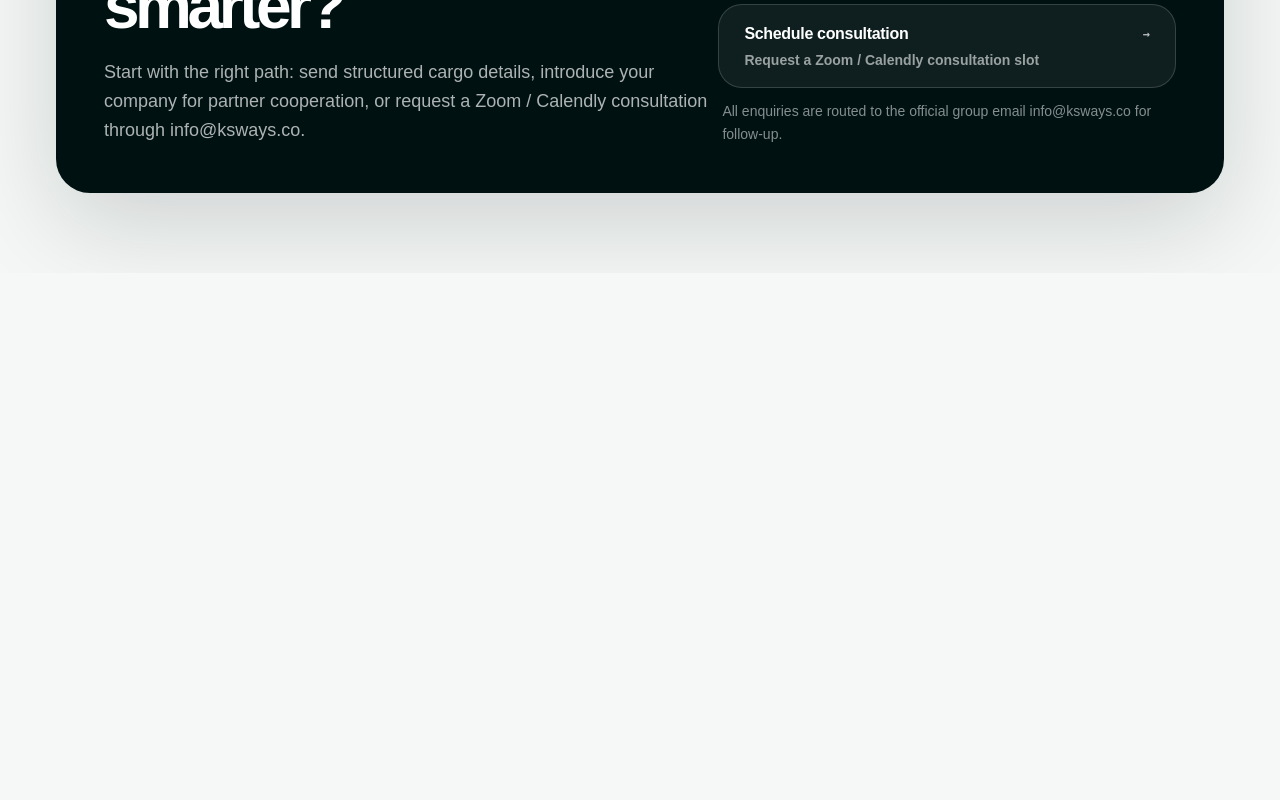
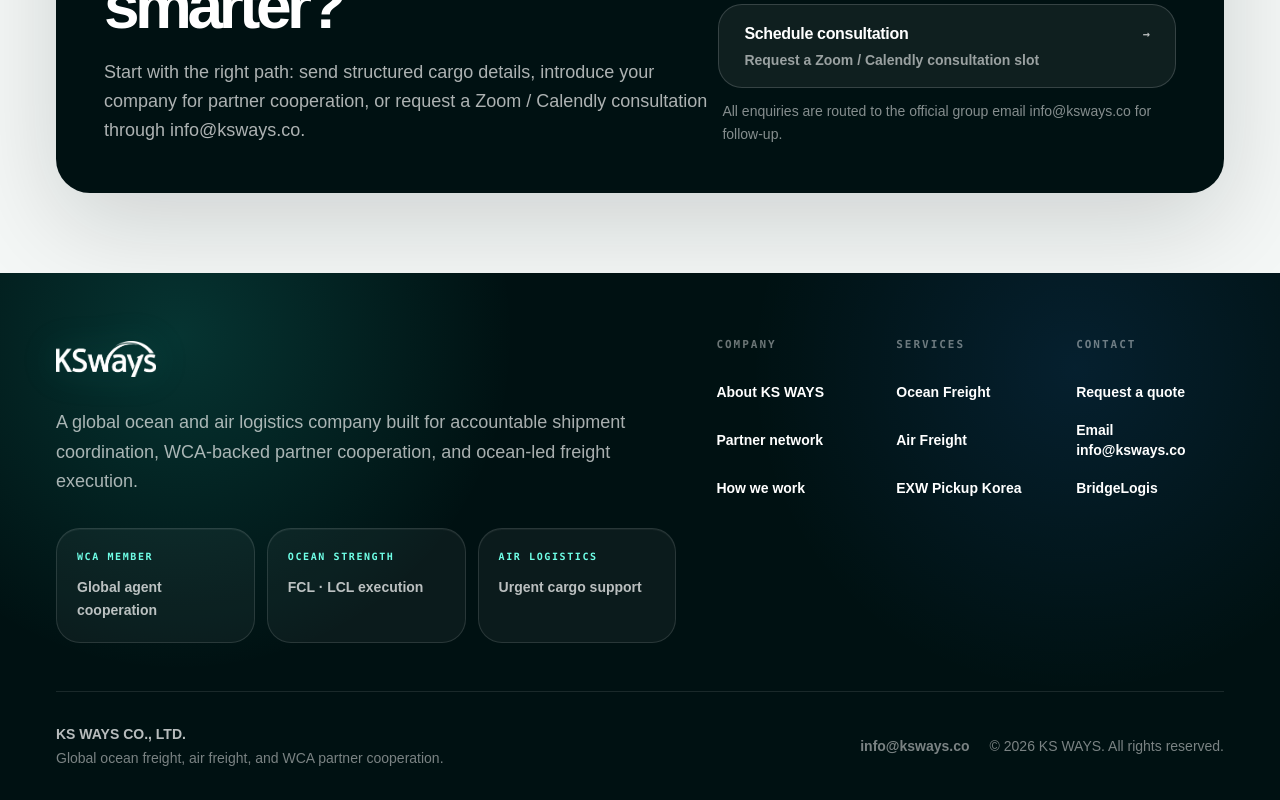
Before and after one commit to goodmangls/ksways-web, a Next.js app: page / in a window 1280 px wide. Shown: the part 4277-5077 px from the top of the page. Before the commit the page ends 4550 px from the top, so only its background shows below. Built offline with nearby package versions, Linux system fonts and the light colour scheme; no server answers.

Commit message:
Add global logistics footer

```diff
--- a/src/components/HomePage.tsx
+++ b/src/components/HomePage.tsx
@@ -47,6 +47,34 @@
   }
 
   return headline;
+}
+
+function FooterLink({ href, label }: { href: string; label: string }) {
+  const isExternal = href.startsWith('http');
+  const isInternalRoute = href.startsWith('/');
+  const className = 'inline-flex min-h-11 items-center text-sm font-bold text-white/62 transition hover:text-[#6fffe7]';
+
+  if (isExternal) {
+    return (
+      <a href={href} target="_blank" rel="noopener noreferrer" className={className}>
+        {label}
+      </a>
+    );
+  }
+
+  if (isInternalRoute) {
+    return (
+      <Link href={href} className={className}>
+        {label}
+      </Link>
+    );
+  }
+
+  return (
+    <a href={href} className={className}>
+      {label}
+    </a>
+  );
 }
 
 export function HomePage({ locale, copy }: Props) {
@@ -282,6 +310,54 @@
           />
         </div>
       </section>
+
+      <footer aria-label="KS WAYS global logistics footer" className="relative overflow-hidden bg-[#001112] px-6 pb-8 pt-16 text-white sm:px-10 lg:px-14">
+        <div className="absolute inset-0 bg-[radial-gradient(circle_at_14%_12%,rgba(33,212,194,.18),transparent_28%),radial-gradient(circle_at_84%_18%,rgba(45,140,255,.12),transparent_28%)]" />
+        <div className="relative mx-auto max-w-[1500px]">
+          <div className="grid gap-10 border-b border-white/10 pb-12 lg:grid-cols-[1.1fr_.9fr] lg:items-start">
+            <div>
+              <Link href={locale === 'en' ? '/' : '/kr'} className="group inline-flex min-h-11 items-center" aria-label="KS WAYS home">
+                <BrandLogo />
+              </Link>
+              <p className="mt-6 max-w-2xl text-lg leading-relaxed text-white/66">{copy.footer.tagline}</p>
+              <div className="mt-8 grid gap-3 sm:grid-cols-3">
+                {copy.footer.credentials.map((item) => (
+                  <div key={item.label} className="rounded-3xl border border-white/12 bg-white/[.045] p-5 shadow-[inset_0_1px_0_rgba(255,255,255,.05)]">
+                    <p className="font-mono text-[10px] font-black uppercase tracking-[.16em] text-[#6fffe7]">{item.label}</p>
+                    <p className="mt-3 text-sm font-bold leading-relaxed text-white/72">{item.value}</p>
+                  </div>
+                ))}
+              </div>
+            </div>
+
+            <nav aria-label="Footer navigation" className="grid gap-8 sm:grid-cols-3">
+              {copy.footer.columns.map((column) => (
+                <div key={column.title}>
+                  <h2 className="font-mono text-[11px] font-black uppercase tracking-[.18em] text-white/42">{column.title}</h2>
+                  <ul className="mt-4 space-y-1">
+                    {column.links.map((link) => (
+                      <li key={link.href + link.label}>
+                        <FooterLink href={link.href} label={link.label} />
+                      </li>
+                    ))}
+                  </ul>
+                </div>
+              ))}
+            </nav>
+          </div>
+
+          <div className="flex flex-col gap-5 pt-8 text-sm text-white/48 lg:flex-row lg:items-center lg:justify-between">
+            <div>
+              <p className="font-black text-white/72">{copy.footer.companyName}</p>
+              <p className="mt-1">{copy.footer.legal}</p>
+            </div>
+            <div className="flex flex-col gap-2 sm:flex-row sm:items-center sm:gap-5">
+              <a href={`mailto:${copy.footer.email}`} className="inline-flex min-h-11 items-center font-bold text-white/64 transition hover:text-[#6fffe7]">{copy.footer.email}</a>
+              <span>© {new Date().getFullYear()} KS WAYS. All rights reserved.</span>
+            </div>
+          </div>
+        </div>
+      </footer>
     </main>
   );
 }
--- a/src/lib/content.ts
+++ b/src/lib/content.ts
@@ -57,6 +57,14 @@
     quote: string;
     partner: string;
     schedule: string;
+  };
+  footer: {
+    tagline: string;
+    companyName: string;
+    email: string;
+    credentials: Array<{ label: string; value: string }>;
+    columns: Array<{ title: string; links: Array<{ label: string; href: string }> }>;
+    legal: string;
   };
 };
 
@@ -131,6 +139,43 @@
       partner: 'Become a partner',
       schedule: 'Schedule consultation',
     },
+    footer: {
+      tagline: 'A global ocean and air logistics company built for accountable shipment coordination, WCA-backed partner cooperation, and ocean-led freight execution.',
+      companyName: 'KS WAYS CO., LTD.',
+      email: 'info@ksways.co',
+      credentials: [
+        { label: 'WCA Member', value: 'Global agent cooperation' },
+        { label: 'Ocean strength', value: 'FCL · LCL execution' },
+        { label: 'Air logistics', value: 'Urgent cargo support' },
+      ],
+      columns: [
+        {
+          title: 'Company',
+          links: [
+            { label: 'About KS WAYS', href: '#company' },
+            { label: 'Partner network', href: '#network' },
+            { label: 'How we work', href: '#solutions' },
+          ],
+        },
+        {
+          title: 'Services',
+          links: [
+            { label: 'Ocean Freight', href: '/services/ocean-freight-korea' },
+            { label: 'Air Freight', href: '/services/air-freight-korea' },
+            { label: 'EXW Pickup Korea', href: '/services/exw-pickup-korea' },
+          ],
+        },
+        {
+          title: 'Contact',
+          links: [
+            { label: 'Request a quote', href: '#contact' },
+            { label: 'Email info@ksways.co', href: 'mailto:info@ksways.co' },
+            { label: 'BridgeLogis', href: 'https://bridgelogis.com' },
+          ],
+        },
+      ],
+      legal: 'Global ocean freight, air freight, and WCA partner cooperation.',
+    },
   },
   kr: {
     nav: {
@@ -202,5 +247,42 @@
       partner: '파트너 문의하기',
       schedule: '상담 일정 잡기',
     },
+    footer: {
+      tagline: 'KS WAYS는 책임 있는 운송 조율, WCA 기반 파트너 협력, 해운 중심 실행력을 갖춘 글로벌 해상·항공 물류회사입니다.',
+      companyName: 'KS WAYS CO., LTD.',
+      email: 'info@ksways.co',
+      credentials: [
+        { label: 'WCA 회원사', value: '글로벌 에이전트 협력' },
+        { label: '해운 강점', value: 'FCL · LCL 실행' },
+        { label: '항공 물류', value: '긴급 화물 지원' },
+      ],
+      columns: [
+        {
+          title: '회사',
+          links: [
+            { label: 'KS WAYS 소개', href: '#company' },
+            { label: '파트너 네트워크', href: '#network' },
+            { label: '업무 방식', href: '#solutions' },
+          ],
+        },
+        {
+          title: '서비스',
+          links: [
+            { label: '해상 운송', href: '/services/ocean-freight-korea' },
+            { label: '항공 운송', href: '/services/air-freight-korea' },
+            { label: '한국 EXW 픽업', href: '/services/exw-pickup-korea' },
+          ],
+        },
+        {
+          title: '문의',
+          links: [
+            { label: '견적 문의', href: '#contact' },
+            { label: 'info@ksways.co 이메일', href: 'mailto:info@ksways.co' },
+            { label: 'BridgeLogis', href: 'https://bridgelogis.com' },
+          ],
+        },
+      ],
+      legal: '글로벌 해상 운송, 항공 운송, WCA 파트너 협력을 지원합니다.',
+    },
   },
 };
```
Also changed, not shown: 2 other files (tests, documents, lock files or other folders).
